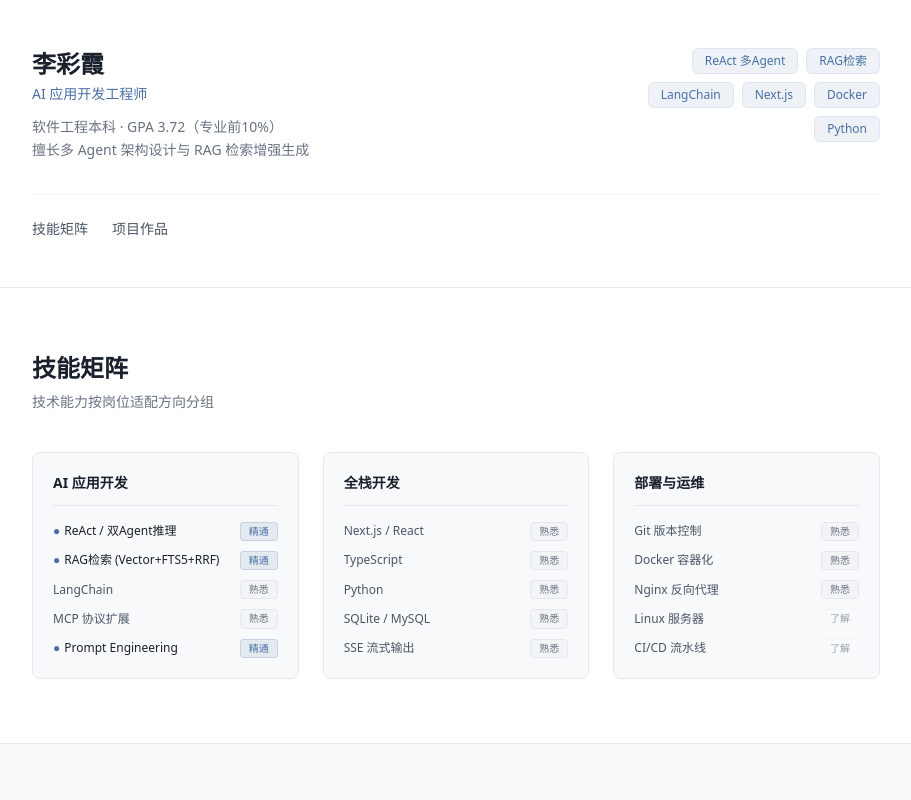
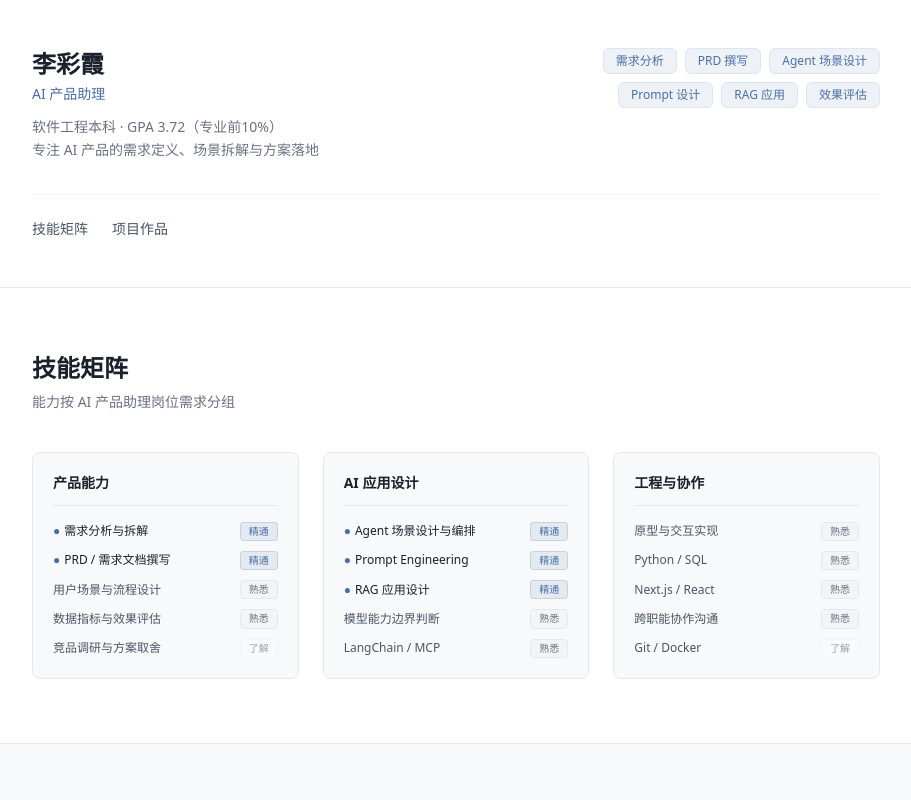
Before and after one commit to luluLuLu47/portfolio, a Next.js app: page / in a window 1280 px wide. Shown: the top 800 px of the page, without its empty margins (184-1095 px from the left). Built offline with nearby package versions, Linux system fonts and the light colour scheme.

Commit message:
feat: 岗位定位从 AI应用开发 调整为 AI产品助理（标题/技能矩阵/标签同步改产品线）

```diff
--- a/src/app/layout.tsx
+++ b/src/app/layout.tsx
@@ -2,8 +2,8 @@ import type { Metadata } from "next";
 import "./globals.css";
 
 export const metadata: Metadata = {
-  title: "李彩霞 | AI应用开发作品集",
-  description: "AI应用开发工程师作品集 - 多Agent架构、RAG检索、语言学习智能体",
+  title: "李彩霞 | AI 产品助理作品集",
+  description: "AI 产品助理作品集 - 需求定义、场景拆解、Agent 与 RAG 应用设计",
 };
 
 export default function RootLayout({
--- a/src/app/page.tsx
+++ b/src/app/page.tsx
@@ -232,9 +232,10 @@ export default function Home() {
           placeholder={{
             title: "待补充素材",
             items: [
-              "GitHub 仓库链接（已有：luluLuLu47/lv-sales-training-agent）",
+              "需求分析文档（已有 docx 理解稿，待转成页面内可展开/PDF）",
               "项目运行录屏视频（真实运行+声音）",
               "功能截图 3-4 张",
+              "源码仓库已设为私有，面试可现场演示",
             ],
           }}
         />
@@ -262,9 +263,10 @@ export default function Home() {
           placeholder={{
             title: "待补充素材",
             items: [
-              "GitHub 仓库链接",
+              "需求分析文档（已有 docx 理解稿，待转成页面内可展开/PDF）",
               "功能截图",
               "演示视频",
+              "源码仓库已设为私有，面试可现场演示",
             ],
           }}
         />
--- a/src/components/Footer.tsx
+++ b/src/components/Footer.tsx
@@ -33,7 +33,7 @@ export default function Footer() {
 
         <div className="border-t border-gray-200 pt-4 text-center">
           <p className="text-[10px] text-gray-400">
-            © 2026 李彩霞 · AI应用开发作品集 · Built with Next.js
+            © 2026 李彩霞 · AI 产品助理作品集 · Built with Next.js
           </p>
         </div>
       </div>
--- a/src/components/Hero.tsx
+++ b/src/components/Hero.tsx
@@ -7,17 +7,17 @@ export default function Hero() {
           {/* Left: Name + title */}
           <div>
             <h1 className="text-2xl font-bold text-[#1a202c] mb-1">李彩霞</h1>
-            <p className="text-[#4a6fa5] font-medium text-sm mb-3">AI 应用开发工程师</p>
+            <p className="text-[#4a6fa5] font-medium text-sm mb-3">AI 产品助理</p>
             <p className="text-gray-500 text-sm leading-relaxed max-w-md">
               软件工程本科 · GPA 3.72（专业前10%）
               <br />
-              擅长多 Agent 架构设计与 RAG 检索增强生成
+              专注 AI 产品的需求定义、场景拆解与方案落地
             </p>
           </div>
 
           {/* Right: Quick tags */}
           <div className="flex flex-wrap gap-2 justify-end max-w-[280px]">
-            {["ReAct 多Agent", "RAG检索", "LangChain", "Next.js", "Docker", "Python"].map((tag) => (
+            {["需求分析", "PRD 撰写", "Agent 场景设计", "Prompt 设计", "RAG 应用", "效果评估"].map((tag) => (
               <span
                 key={tag}
                 className="px-3 py-1 text-xs rounded-md bg-[#eef2f7] text-[#4a6fa5] border border-[#dde5f0]"
--- a/src/components/SkillsMatrix.tsx
+++ b/src/components/SkillsMatrix.tsx
@@ -1,33 +1,33 @@
 export default function SkillsMatrix() {
   const categories = [
     {
-      title: "AI 应用开发",
+      title: "产品能力",
       skills: [
-        { name: "ReAct / 双Agent推理", level: "精通", highlighted: true },
-        { name: "RAG检索 (Vector+FTS5+RRF)", level: "精通", highlighted: true },
-        { name: "LangChain", level: "熟悉" },
-        { name: "MCP 协议扩展", level: "熟悉" },
-        { name: "Prompt Engineering", level: "精通", highlighted: true },
+        { name: "需求分析与拆解", level: "精通", highlighted: true },
+        { name: "PRD / 需求文档撰写", level: "精通", highlighted: true },
+        { name: "用户场景与流程设计", level: "熟悉" },
+        { name: "数据指标与效果评估", level: "熟悉" },
+        { name: "竞品调研与方案取舍", level: "了解" },
       ],
     },
     {
-      title: "全栈开发",
+      title: "AI 应用设计",
       skills: [
-        { name: "Next.js / React", level: "熟悉" },
-        { name: "TypeScript", level: "熟悉" },
-        { name: "Python", level: "熟悉" },
-        { name: "SQLite / MySQL", level: "熟悉" },
-        { name: "SSE 流式输出", level: "熟悉" },
+        { name: "Agent 场景设计与编排", level: "精通", highlighted: true },
+        { name: "Prompt Engineering", level: "精通", highlighted: true },
+        { name: "RAG 应用设计", level: "精通", highlighted: true },
+        { name: "模型能力边界判断", level: "熟悉" },
+        { name: "LangChain / MCP", level: "熟悉" },
       ],
     },
     {
-      title: "部署与运维",
+      title: "工程与协作",
       skills: [
-        { name: "Git 版本控制", level: "熟悉" },
-        { name: "Docker 容器化", level: "熟悉" },
-        { name: "Nginx 反向代理", level: "熟悉" },
-        { name: "Linux 服务器", level: "了解" },
-        { name: "CI/CD 流水线", level: "了解" },
+        { name: "原型与交互实现", level: "熟悉" },
+        { name: "Python / SQL", level: "熟悉" },
+        { name: "Next.js / React", level: "熟悉" },
+        { name: "跨职能协作沟通", level: "熟悉" },
+        { name: "Git / Docker", level: "了解" },
       ],
     },
   ];
@@ -36,7 +36,7 @@ export default function SkillsMatrix() {
     <section id="skills" className="border-b border-gray-200 bg-white scroll-mt-20">
       <div className="max-w-4xl mx-auto px-6 py-16">
         <h2 className="text-2xl font-bold mb-2 text-[#1a202c]">技能矩阵</h2>
-        <p className="text-gray-500 mb-10 text-sm">技术能力按岗位适配方向分组</p>
+        <p className="text-gray-500 mb-10 text-sm">能力按 AI 产品助理岗位需求分组</p>
 
         <div className="grid md:grid-cols-3 gap-6">
           {categories.map((cat) => (
```
Also changed, not shown: 1 other file (tests, documents, lock files or other folders).
